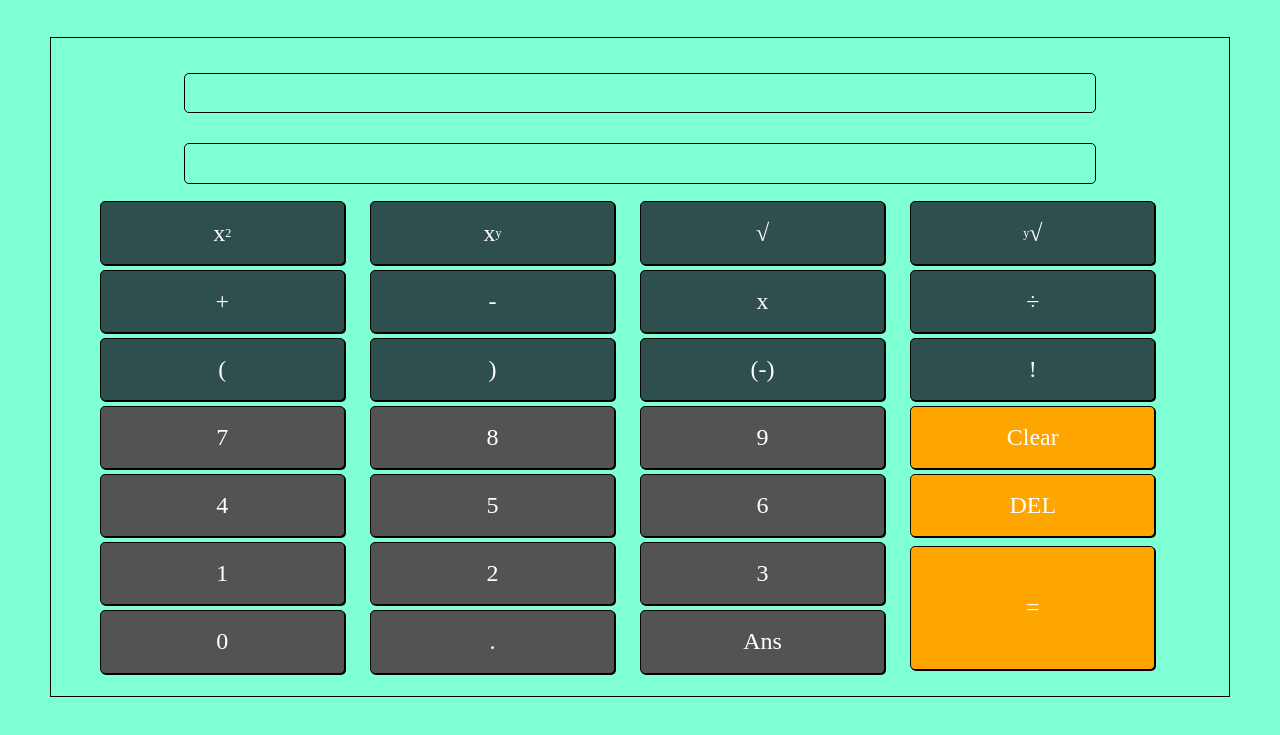
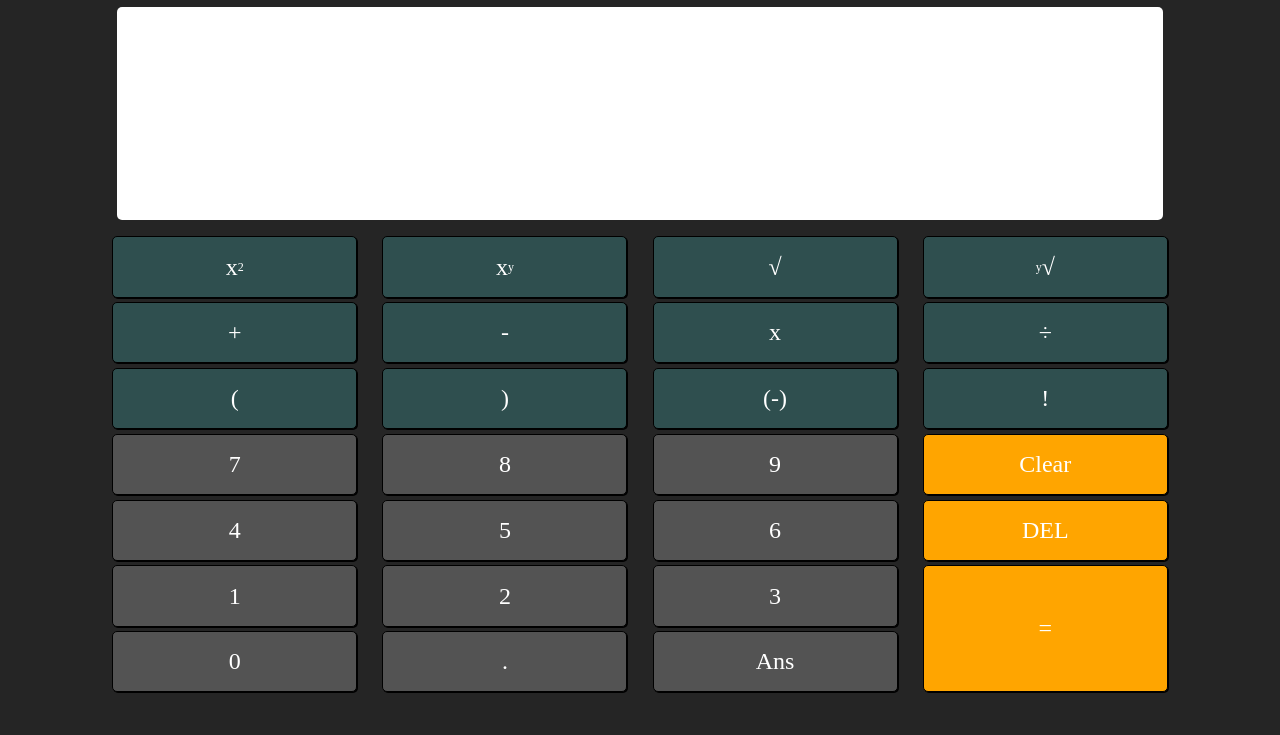
Before and after one commit to rachel2bester/calculator, a plain HTML site: page index.html in a window 1280 px wide. Shown: the part 81-816 px from the top of the page. Drawn offline with Linux system fonts and the light colour scheme.

Commit message:
changed color scheme

```diff
--- a/index.html
+++ b/index.html
@@ -11,8 +11,10 @@
 <body>
     <h1>Calculator</h1>
     <main class="calculator">
-        <div class="calculator__input"></div>
-        <div class="calculator__output"></div>
+        <div class="calculator__io">
+            <div class="calculator__io__input"></div>
+            <div class="calculator__io__output"></div>
+        </div>
         <div class="calculator__grid">
             <div class="calculator__grid__button operator calculator__grid__button--square">x<span class="indice">2</span></div>
             <div class="calculator__grid__button operator calculator__grid__button--power">x<span class="indice">y</span></div>
--- a/styles/_buttons.scss
+++ b/styles/_buttons.scss
@@ -8,8 +8,8 @@
     display: flex;
     justify-content: center;
     align-items: center;
-    background-color: darkslategrey;
-    color: white;
+    background-color: $operator-button-color;
+    color: $button-font-color;
 
     height: 90%;
     width: 90%;
@@ -23,18 +23,18 @@
     }
 
     &--eq {
-        height: 90%;
+        height: 95%;
     }
 
 
 
     &--del, &--eq, &--clear{
-        background-color: orange;
+        background-color: $action-button-color;
     }
 
     &--1, &--2, &--3, &--4, &--5, &--6, &--7,
     &--8, &--9, &--0, &--dec, &--ans {
-        background-color: rgb(83, 83, 83);
+        background-color: $num-button-color;
     }
 
 }
--- a/styles/_calculator.scss
+++ b/styles/_calculator.scss
@@ -2,28 +2,27 @@
 @use "./mixins" as *;
 
 .calculator {
-    border: 1px solid black;
-    margin: 30px;
     width: 90%;
     height: 90%;
     display: flex;
     flex-direction: column;
     justify-content: space-around;
     align-items: center;
-    padding: 20px;
+    padding-bottom: 30px;
 
 
-    &__input, &__output {
-        height: 50px;
-        width: 80%;
-        margin: 15px;
+    &__io{
+        background-color: $io-background;
+        height: 40vh;
+        width: 92%;
         border-radius: 5px;
 
-        border: 1px solid black;
-    }
+        margin-bottom: 2vh;
 
-    &__output {
-        text-align: right;
+
+        &__output {
+            text-align: right;
+        }
     }
 
 }
--- a/styles/_grid.scss
+++ b/styles/_grid.scss
@@ -17,9 +17,9 @@
 
     grid-auto-columns: 1fr;
 
-    align-items: center;
 
     &__button {
+        justify-self: center;
 
 
         &--square{
--- a/styles/_main.scss
+++ b/styles/_main.scss
@@ -10,10 +10,14 @@
 
 h1 {
     text-align: center;
+    color: $primary-color;
+    font-family: $primary-font;
+    font-weight: bold;
+    font-size: 4vh;
 }
 
 body {
-    background-color: aquamarine;
+    background-color: $background-color;
     display: flex;
     justify-content: center;
     align-items: center;
--- a/styles/_variables.scss
+++ b/styles/_variables.scss
@@ -0,0 +1,12 @@
+
+
+$primary-font: Arial;
+
+$primary-color: orange;
+$background-color: rgb(37, 37, 37);
+$operator-button-color: darkslategrey;
+$num-button-color: rgb(83, 83, 83);
+$action-button-color: orange;
+$io-background: rgb(255, 255, 255);
+
+$button-font-color: white;
```
Also changed, not shown: styles/styles.css, 1 other file.
